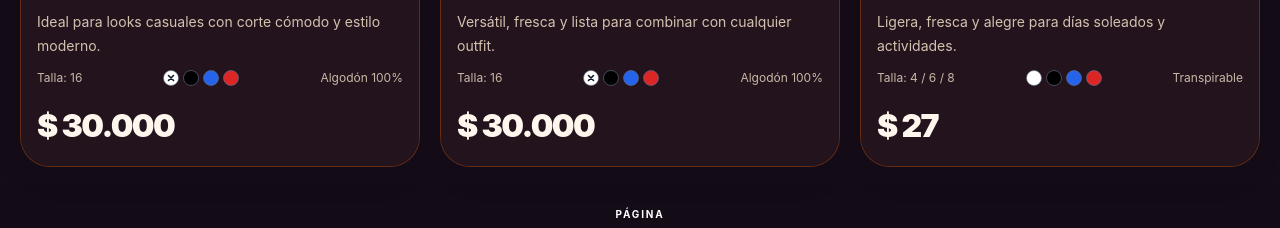
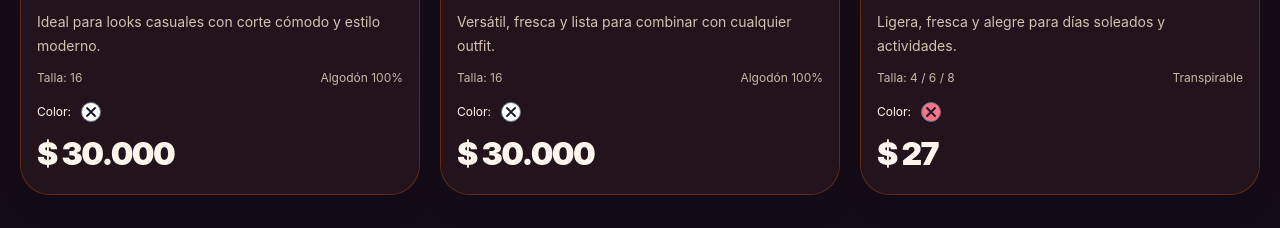
Before and after one commit to jdavid1991/catalog, a React (Vite) app: page / in a window 1280 px wide. Shown: the part 1314-1542 px from the top of the page. Built offline with nearby package versions, Linux system fonts and the light colour scheme.

Commit message:
feat: enhance product selection and color palette; add ProductImage component and improve accessibility

```diff
--- a/src/App.jsx
+++ b/src/App.jsx
@@ -9,11 +9,14 @@ import { Pagination } from "./components/Pagination";
 import { SiteFooter } from "./components/SiteFooter";
 import { WhatsAppButton } from "./components/WhatsAppButton";
 import { ProductModal } from "./components/ProductModal";
+import { resolveProductVariant } from "./utils/productVariants";
 
 const filters = ["Niñ@s", "Mujeres", "Todos"];
 
 function App() {
-  const [selectedProduct, setSelectedProduct] = useState(null);
+  const [selectedProductId, setSelectedProductId] = useState(null);
+  const [selectedColors, setSelectedColors] = useState({});
+  const [allProducts, setAllProducts] = useState(products);
   const [selectedGender, setSelectedGender] = useState("Niñ@s");
   const [currentPage, setCurrentPage] = useState(1);
 
@@ -91,15 +94,10 @@ function App() {
       maximumFractionDigits: 0,
     }).format(value);
 
-  const filteredProducts =
-    selectedGender === "Todos"
-      ? products
-      : products.filter((product) => product.gender === selectedGender);
-
   const visibleProducts =
     selectedGender === "Todos"
-      ? [...filteredProducts].sort(() => Math.random() - 0.5)
-      : filteredProducts;
+      ? allProducts
+      : products.filter((product) => product.gender === selectedGender);
 
   const itemsPerPage = 12;
   const pageCount = Math.max(
@@ -112,14 +110,40 @@ function App() {
     { length: pageCount },
     (_, index) => index + 1,
   );
-  const paginatedProducts = visibleProducts.slice(
-    (safeCurrentPage - 1) * itemsPerPage,
-    safeCurrentPage * itemsPerPage,
+  const paginatedProducts = visibleProducts
+    .slice((safeCurrentPage - 1) * itemsPerPage, safeCurrentPage * itemsPerPage)
+    .map((product) =>
+      resolveProductVariant(product, selectedColors[product.id]),
+    );
+
+  const selectedProduct = products.find(
+    (product) => product.id === selectedProductId,
   );
+  const modalProduct = selectedProduct
+    ? resolveProductVariant(selectedProduct, selectedColors[selectedProductId])
+    : null;
 
   const handleFilterChange = (filter) => {
+    if (filter === "Todos") {
+      const shuffledProducts = [...products];
+
+      for (let index = shuffledProducts.length - 1; index > 0; index -= 1) {
+        const randomIndex = Math.floor(Math.random() * (index + 1));
+        [shuffledProducts[index], shuffledProducts[randomIndex]] = [
+          shuffledProducts[randomIndex],
+          shuffledProducts[index],
+        ];
+      }
+
+      setAllProducts(shuffledProducts);
+    }
+
     setSelectedGender(filter);
     setCurrentPage(1);
+  };
+
+  const handleColorChange = (productId, color) => {
+    setSelectedColors((previous) => ({ ...previous, [productId]: color }));
   };
 
   return (
@@ -211,7 +235,8 @@ function App() {
             <ProductGrid
               products={paginatedProducts}
               themeMode={themeMode}
-              onSelectProduct={setSelectedProduct}
+              onSelectProduct={(product) => setSelectedProductId(product.id)}
+              onColorChange={handleColorChange}
               formatCOP={formatCOP}
             />
 
@@ -227,8 +252,8 @@ function App() {
         <SiteFooter themeMode={themeMode} currentYear={footerYear} />
         <WhatsAppButton />
         <ProductModal
-          selectedProduct={selectedProduct}
-          onClose={() => setSelectedProduct(null)}
+          selectedProduct={modalProduct}
+          onClose={() => setSelectedProductId(null)}
         />
       </div>
     </div>
--- a/src/components/ProductColorPalette.css
+++ b/src/components/ProductColorPalette.css
@@ -1,6 +1,55 @@
 .product-color-palette {
-  display: block;
+  display: flex;
+  flex-wrap: wrap;
+  align-items: center;
+  gap: 2px;
+}
+
+.product-color-palette__swatch {
+  display: inline-flex;
   flex-shrink: 0;
-  width: 76px;
-  height: 16px;
+  align-items: center;
+  justify-content: center;
+  width: 28px;
+  height: 28px;
+  padding: 0;
+  border: 0;
+  border-radius: 6px;
+  background: transparent;
+  color: inherit;
 }
+
+.product-color-palette__swatch:focus-visible {
+  outline: 2px solid currentColor;
+  outline-offset: 3px;
+}
+
+.product-color-palette__color {
+  display: grid;
+  place-items: center;
+  width: 20px;
+  height: 20px;
+  border: 1px solid #64748b;
+  border-radius: 50%;
+  transition: transform 150ms ease;
+}
+
+.product-color-palette__swatch:hover .product-color-palette__color {
+  transform: scale(1.05);
+}
+
+.product-color-palette__marker {
+  width: 12px;
+  height: 12px;
+}
+
+.product-color-palette__label {
+  margin-right: 4px;
+  font-size: inherit;
+}
+
+@media (prefers-reduced-motion: reduce) {
+  .product-color-palette__color {
+    transition: none;
+  }
+}
--- a/src/components/ProductColorPalette.jsx
+++ b/src/components/ProductColorPalette.jsx
@@ -1,51 +1,81 @@
 import "./ProductColorPalette.css";
 
-const shirtColors = [
-  { name: "Blanco", value: "#ffffff", markerColor: "#0f172a" },
-  { name: "Negro", value: "#000000", markerColor: "#ffffff" },
-  { name: "Azul", value: "#2563eb", markerColor: "#ffffff" },
-  { name: "Rojo", value: "#dc2626", markerColor: "#ffffff" },
-];
+function getMarkerColor(hex) {
+  const digits = hex.slice(1);
+  const expanded =
+    digits.length === 3
+      ? [...digits].map((digit) => digit.repeat(2)).join("")
+      : digits;
+  const channels = [0, 2, 4].map((offset) => {
+    const channel = parseInt(expanded.slice(offset, offset + 2), 16) / 255;
+    return channel <= 0.04045
+      ? channel / 12.92
+      : ((channel + 0.055) / 1.055) ** 2.4;
+  });
+  const luminance =
+    channels[0] * 0.2126 + channels[1] * 0.7152 + channels[2] * 0.0722;
 
-export function ProductColorPalette({ color }) {
-  const colorName = typeof color === "string" ? color.trim() : "";
-  const selectedColor = colorName.toLowerCase();
+  return luminance > 0.179 ? "#0f172a" : "#ffffff";
+}
+
+export function ProductColorPalette({
+  className = "",
+  variants = [],
+  color,
+  productName,
+  onColorChange,
+}) {
+  if (variants.length === 0) return null;
 
   return (
-    <svg
-      className="product-color-palette"
-      width="76"
-      height="16"
-      viewBox="0 0 76 16"
-      role="img"
-      focusable="false"
-      aria-label={`Paleta: blanco, negro, azul y rojo. Color de la camiseta: ${colorName || "No especificado"}.`}
+    <div
+      className={`product-color-palette ${className}`}
+      role="group"
+      aria-label={`Colores de ${productName}`}
     >
-      {shirtColors.map(({ name, value, markerColor }, index) => {
-        const isSelected = selectedColor === name.toLowerCase();
+      <span className="product-color-palette__label">Color:</span>
+
+      {variants.map((variant) => {
+        const isSelected = color === variant.color;
 
         return (
-          <g
-            key={name}
-            transform={`translate(${8 + index * 20} 8)`}
+          <button
+            key={variant.color}
+            type="button"
+            className="product-color-palette__swatch"
+            aria-label={`Color ${variant.label}`}
+            aria-pressed={isSelected}
+            title={variant.label}
+            onClick={() => onColorChange(variant.color)}
+          >
+            <span
+              className="product-color-palette__color"
+              style={{
+                backgroundColor: variant.hex,
+                color: getMarkerColor(variant.hex),
+              }}
               aria-hidden="true"
             >
-            <title>
-              {isSelected ? `${name} (color de la camiseta)` : name}
-            </title>
-            <circle r="7.5" fill={value} stroke="#64748b" strokeOpacity="0.6" />
               {isSelected && (
+                <svg
+                  className="product-color-palette__marker"
+                  viewBox="0 0 12 12"
+                  focusable="false"
+                  aria-hidden="true"
+                >
                   <path
-                d="M-2.5 -2.5 2.5 2.5 M-2.5 2.5 2.5 -2.5"
+                    d="M2 2 10 10 M10 2 2 10"
                     fill="none"
-                stroke={markerColor}
-                strokeWidth="1.6"
+                    stroke="currentColor"
+                    strokeWidth="1.8"
                     strokeLinecap="round"
                   />
+                </svg>
               )}
-          </g>
+            </span>
+          </button>
         );
       })}
-    </svg>
+    </div>
   );
 }
--- a/src/components/ProductGrid.jsx
+++ b/src/components/ProductGrid.jsx
@@ -1,13 +1,20 @@
 import { ProductColorPalette } from "./ProductColorPalette";
+import { ProductImage } from "./ProductImage";
 
 export function ProductGrid({
   products,
   themeMode = "default",
   onSelectProduct,
+  onColorChange,
   formatCOP,
 }) {
   const isHalloween = themeMode === "halloween";
   const isChristmas = themeMode === "christmas";
+  const detailsTextClassName =
+    !isHalloween && !isChristmas
+      ? "text-base font-semibold text-slate-900"
+      : "text-xs";
+
   return (
     <div className="grid gap-5 sm:grid-cols-2 xl:grid-cols-3">
       {products.map((product) => (
@@ -48,9 +55,8 @@ export function ProductGrid({
                 {product.badge}
               </span>
 
-              {product.image ? (
               <div
-                  className={`relative aspect-[4/5] w-full overflow-hidden ${
+                className={`relative aspect-4/5 w-full overflow-hidden ${
                   isHalloween
                     ? "bg-[#1a0f1d]"
                     : isChristmas
@@ -58,9 +64,9 @@ export function ProductGrid({
                       : "bg-[#e9eef5]"
                 }`}
               >
-                  <img
+                <ProductImage
                   src={product.image}
-                    alt={product.name}
+                  alt={`${product.name}, color ${product.colorLabel}`}
                   className={`h-full w-full object-cover object-center transition duration-300 ${
                     product.available === false
                       ? "scale-105 grayscale-[0.2] brightness-75"
@@ -76,11 +82,6 @@ export function ProductGrid({
                   </div>
                 )}
               </div>
-              ) : (
-                <div className="flex aspect-[4/5] w-full items-center justify-center bg-[#1f1f24]">
-                  <div className="h-40 w-28 rounded-[24px] bg-slate-900 shadow-lg" />
-                </div>
-              )}
             </div>
           </button>
 
@@ -140,20 +141,28 @@ export function ProductGrid({
             </div>
 
             <div
-              className={`flex flex-wrap items-center justify-between gap-2 text-xs ${
+              className={`flex flex-wrap items-center justify-between gap-2 ${detailsTextClassName} ${
                 isHalloween
                   ? "text-orange-100/75"
                   : isChristmas
                     ? "text-emerald-800/80"
-                    : "text-slate-500"
+                    : ""
               }`}
             >
               <span>Talla: {product.size}</span>
-              <ProductColorPalette color={product.color} />
               <span>{product.material}</span>
             </div>
 
-            <div className="pt-1">
+            <div className="space-y-1">
+              <ProductColorPalette
+                className={detailsTextClassName}
+                variants={product.variants}
+                color={product.color}
+                productName={product.name}
+                onColorChange={(color) => onColorChange(product.id, color)}
+              />
+
+              <div>
                 <strong
                   className={`text-[2rem] font-black tracking-[-0.05em] ${
                     isHalloween
@@ -167,6 +176,7 @@ export function ProductGrid({
                 </strong>
               </div>
             </div>
+          </div>
         </article>
       ))}
     </div>
--- /dev/null
+++ b/src/components/ProductImage.jsx
@@ -0,0 +1,30 @@
+import { useState } from "react";
+
+export function ProductImage({ src, alt, className, loading = "lazy" }) {
+  const [failedSrc, setFailedSrc] = useState(null);
+
+  if (!src || failedSrc === src) {
+    return (
+      <div
+        role="img"
+        aria-label={`${alt}. Imagen no disponible para este color.`}
+        className="flex h-full w-full items-center justify-center bg-slate-100 p-6 text-center text-sm text-slate-500"
+      >
+        <span aria-hidden="true">Imagen no disponible para este color</span>
+      </div>
+    );
+  }
+
+  return (
+    <img
+      key={src}
+      src={src}
+      alt={alt}
+      className={className}
+      loading={loading}
+      decoding="async"
+      onLoad={() => setFailedSrc(null)}
+      onError={() => setFailedSrc(src)}
+    />
+  );
+}
--- a/src/data/products.json
+++ b/src/data/products.json
@@ -6,11 +6,16 @@
     "gender": "Niñ@s",
     "size": "16",
     "price": 30000,
-    "color": "blanco",
     "material": "Algodón 100%",
     "badge": "Nuevo",
     "palette": "bg-slate-900",
-    "image": "/images/snoopy.gif",
+    "variants": [
+      {
+        "color": "blanco",
+        "hex": "#ffffff",
+        "image": "/images/snoopy.gif"
+      }
+    ],
     "available": true,
     "description": "Ideal para looks casuales con corte cómodo y estilo moderno."
   },
@@ -21,11 +26,16 @@
     "gender": "Niñ@s",
     "size": "16",
     "price": 30000,
-    "color": "Blanco",
     "material": "Algodón 100%",
     "badge": "Top",
     "palette": "bg-stone-100",
-    "image": "/images/tom_and_jerry.gif",
+    "variants": [
+      {
+        "color": "blanco",
+        "hex": "#ffffff",
+        "image": "/images/tom_and_jerry.gif"
+      }
+    ],
     "available": false,
     "description": "Versátil, fresca y lista para combinar con cualquier outfit."
   },
--- /dev/null
+++ b/src/utils/productVariants.js
@@ -0,0 +1,67 @@
+const colorHexes = {
+  blanco: "#ffffff",
+  negro: "#000000",
+  azul: "#2563eb",
+  rojo: "#dc2626",
+  gris: "#6b7280",
+  coral: "#fb7185",
+};
+
+function normalizeColor(color) {
+  return typeof color === "string" ? color.trim().toLowerCase() : "";
+}
+
+function normalizeVariants(candidates) {
+  const variants = [];
+  const seenColors = new Set();
+
+  for (const candidate of candidates) {
+    const color = normalizeColor(candidate?.color);
+    const image =
+      typeof candidate?.image === "string" ? candidate.image.trim() : "";
+
+    if (!color || !image || seenColors.has(color)) continue;
+
+    const label =
+      typeof candidate.label === "string" ? candidate.label.trim() : "";
+    const hex = typeof candidate.hex === "string" ? candidate.hex.trim() : "";
+
+    variants.push({
+      color,
+      label: label || color.charAt(0).toUpperCase() + color.slice(1),
+      hex: /^#(?:[\da-f]{3}|[\da-f]{6})$/i.test(hex)
+        ? hex
+        : colorHexes[color] || "#94a3b8",
+      image,
+    });
+    seenColors.add(color);
+  }
+
+  return variants;
+}
+
+export function getProductVariants(product) {
+  const variants = Array.isArray(product?.variants)
+    ? normalizeVariants(product.variants)
+    : [];
+
+  if (variants.length > 0) return variants;
+
+  return normalizeVariants([{ color: product?.color, image: product?.image }]);
+}
+
+export function resolveProductVariant(product, selectedColor) {
+  const variants = getProductVariants(product);
+  const selectedVariant =
+    variants.find(({ color }) => color === normalizeColor(selectedColor)) ||
+    variants.find(({ color }) => color === normalizeColor(product.color)) ||
+    variants[0];
+
+  return {
+    ...product,
+    variants,
+    color: selectedVariant?.color || product.color,
+    colorLabel: selectedVariant?.label || product.color || "No especificado",
+    image: selectedVariant?.image || product.image,
+  };
+}
```
Also changed, not shown: src/components/ProductModal.jsx (+14 -16 lines), 2 other files (tests, documents, lock files or other folders). Lines whose indentation alone changed are shown as unchanged.
